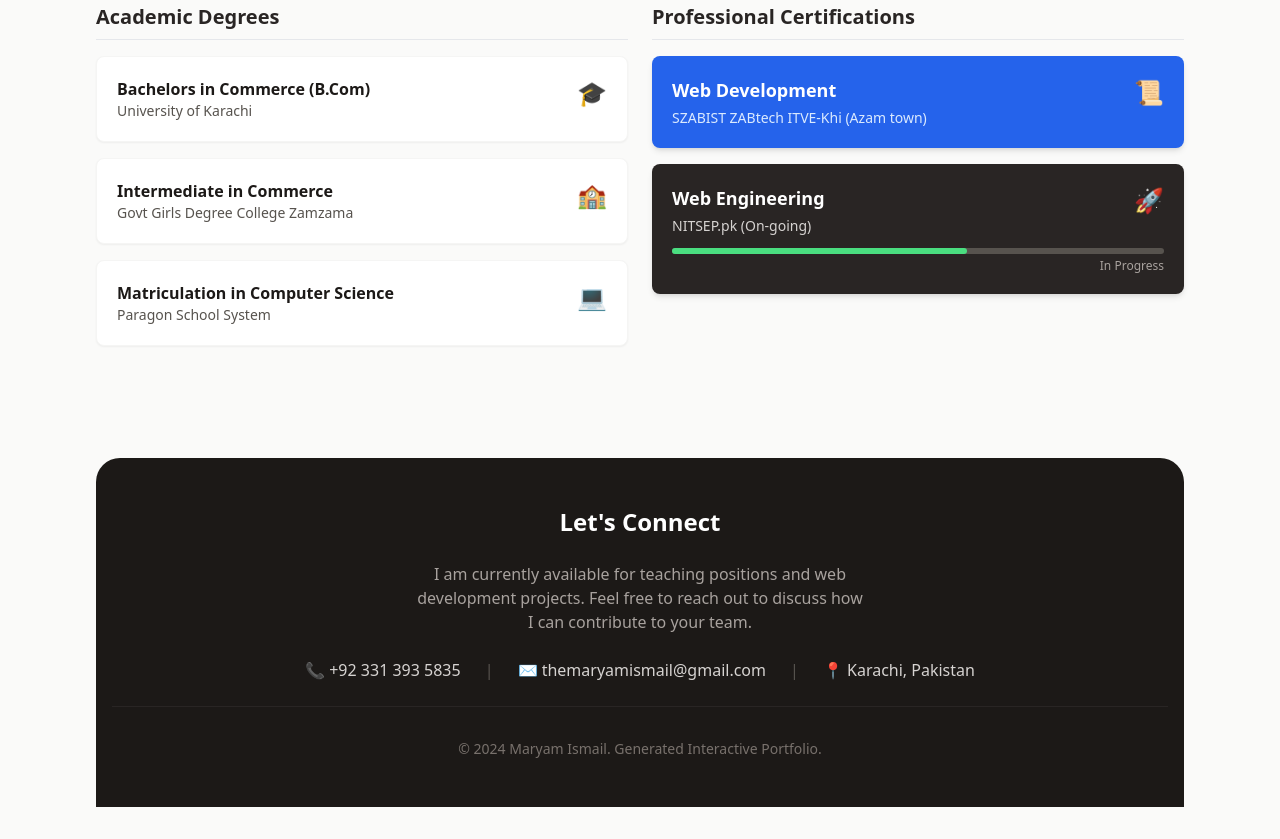
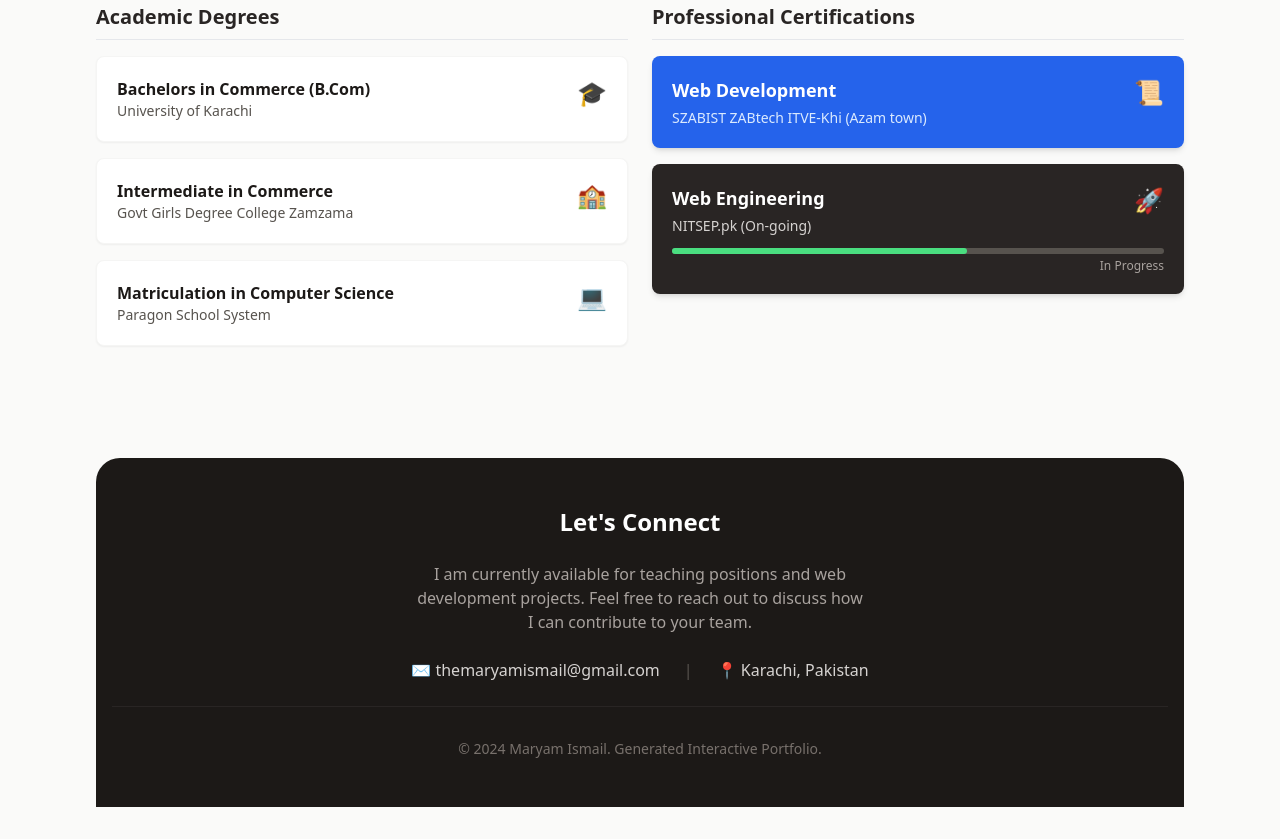
Before and after one commit to TheMaryamIsmail/Interactive-AI-Resume, a plain HTML site: page index.html in a window 1280 px wide. Shown: the part 1857-2696 px from the top of the page. Drawn offline with nearby package versions, Linux system fonts and the light colour scheme.

Commit message:
Comment out phone number link in index.html
Comment out the phone number link in the contact section.

```diff
--- a/index.html
+++ b/index.html
@@ -337,8 +337,8 @@
                     Feel free to reach out to discuss how I can contribute to your team.
                 </p>
                 <div class="flex justify-center space-x-6">
-                    <a href="tel:+923313935835" class="hover:text-white transition-colors">📞 +92 331 393 5835</a>
-                    <span class="text-stone-600">|</span>
+                    <!-- <a href="tel:+923313935835" class="hover:text-white transition-colors">📞 +92 331 393 5835</a>
+                    <span class="text-stone-600">|</span> -->
                     <a href="mailto:themaryamismail@gmail.com" class="hover:text-white transition-colors">✉️ themaryamismail@gmail.com</a>
                     <span class="text-stone-600">|</span>
                     <span class="hover:text-white transition-colors">📍 Karachi, Pakistan</span>
```
